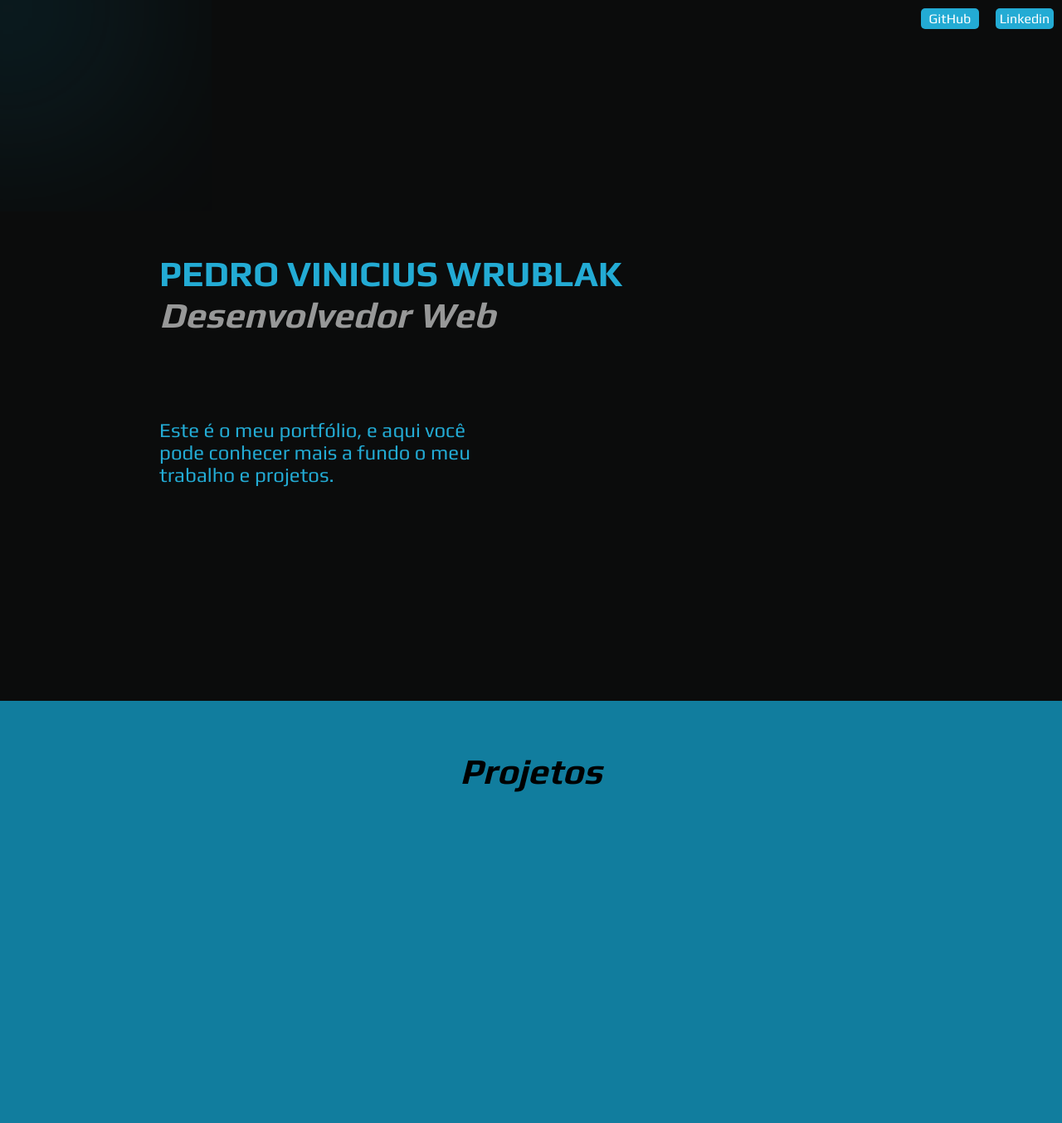
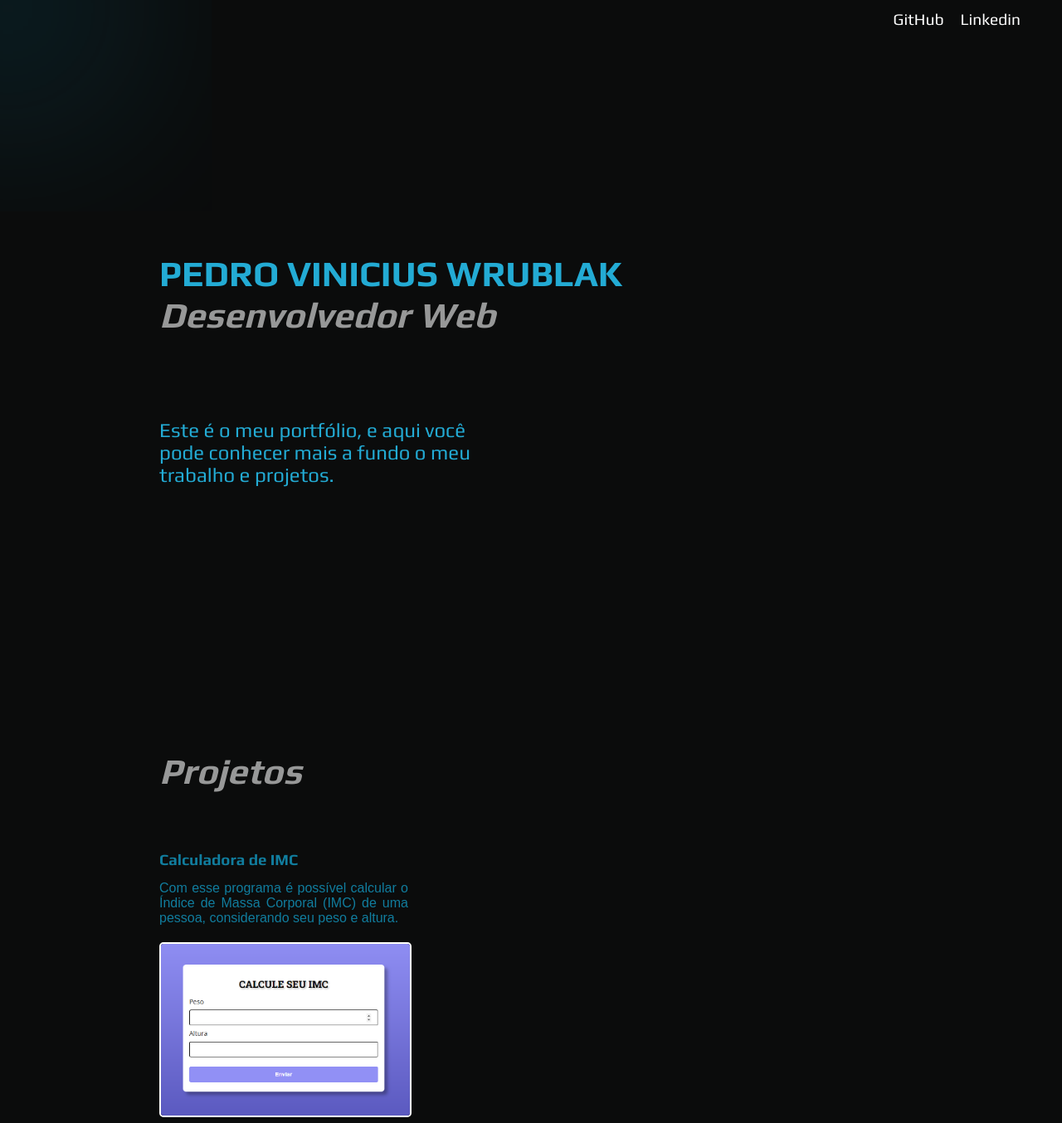
Before and after one commit to PedroWrublak/portifolio, a plain HTML site: page index.html in a window 1280 px wide. Shown: the whole page at 83% size. Drawn offline with Linux system fonts and the light colour scheme.

Commit message:
atualizações

```diff
--- a/css/style.css
+++ b/css/style.css
@@ -19,31 +19,33 @@ body {
 header{
     background-color: rgb(11, 12, 12);
     display: flex;
-    flex-direction: row;
-    justify-content: flex-end;
+    justify-content: end;
 }
 
 header > div {
     display: flex;
-    background-color: var(--primary-color);
     color: aliceblue;
-    border-radius: 5px;
-    width: 70px;
     height: 25px;
-    margin: 10px;
+    margin: 10px 10px 10px;
+    text-align: center;
     flex-direction: column;
-    text-align: center;
     justify-content: center;
+    border-radius: 3px;
 }
 
 header > div > a {
     font-family: "Play", sans-serif;
     color: white;
     text-decoration: none;
+    font-size: 1.2em;
 }
 
-header > div:hover {
-    background-color: var(--secundary-color);
+header > .linkedIn {
+    margin-right: 50px;
+}
+
+header > div > a:hover {
+    color: var(--secundary-color);
 }
 
 main {
@@ -87,15 +89,39 @@ main > section > p {
 }
 
 main > section.projetos {
-    background-color: var(--primary-color-darker);
+    background-color: rgb(11, 12, 12);
     height: 100vh;
-    text-align: center;
+    padding-left: 15%;
 }
 
 main > section.projetos > h2 {
     font-family: "Play", sans-serif;
     margin-top: 60px;
-    color: black;
+    color: rgba(255, 255, 255, 0.575)
+
+}
+
+main > section.projetos > div.projetoImc {
+    color: var(--primary-color-darker);
+    margin-top: 70px;
+    max-width: 300px;
+}
+
+section.projetos > div.projetoImc > h3 {
+    font-family: "Play", sans-serif;
+    margin-bottom: 15px;
+}
+
+section.projetos > div.projetoImc > p {
+    text-align: justify;
+}
+
+
+section.projetos > div.projetoImc > img {
+    max-width: 300px;
+    margin-top: 20px;
+    border: 2px solid white;
+    border-radius: 5px;
 }
 
 .light {
--- a/index.html
+++ b/index.html
@@ -8,12 +8,12 @@
     <link rel="preconnect" href="https://fonts.googleapis.com">
     <link rel="preconnect" href="https://fonts.gstatic.com" crossorigin>
     <link href="https://fonts.googleapis.com/css2?family=Anton&family=Play:wght@400;700&display=swap" rel="stylesheet">
-<body>
+    <body>
     <div class="light"></div>
 
     <header>
-        <div><a href="https://github.com/PedroWrublak" target="_blank">GitHub</a></div>
-        <div><a href="https://www.linkedin.com/in/pedrowrublak/" target="_blank">Linkedin</a></div>
+        <div class="gitHub"><a href="https://github.com/PedroWrublak" target="_blank">GitHub</a></div>
+        <div class="linkedIn"><a href="https://www.linkedin.com/in/pedrowrublak/" target="_blank">Linkedin</a></div>
     </header>
 
     <main>
@@ -24,6 +24,11 @@
         </section>
         <section class="projetos">
             <h2>Projetos</h2>
+            <div class="projetoImc">
+                <h3>Calculadora de IMC</h3>
+                <p>Com esse programa é possível calcular o Índice de Massa Corporal (IMC) de uma pessoa, considerando seu peso e altura.</p>
+            <img src="./img/projeto-imc.png" alt="">
+            </div>
         </section>
     </main>
     <script src="js/script.js"></script>
```
Also changed, not shown: img/projeto-imc.png (added).
